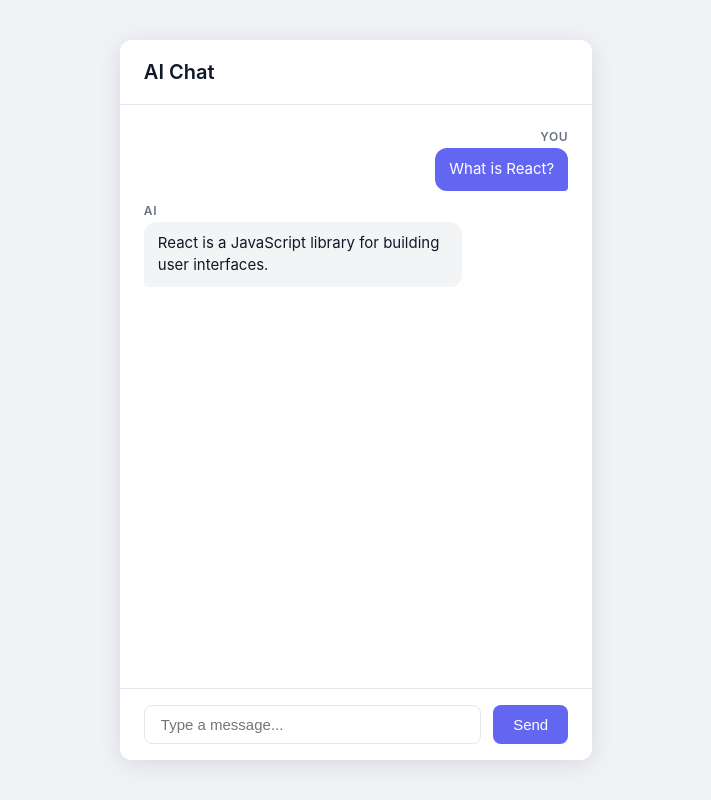
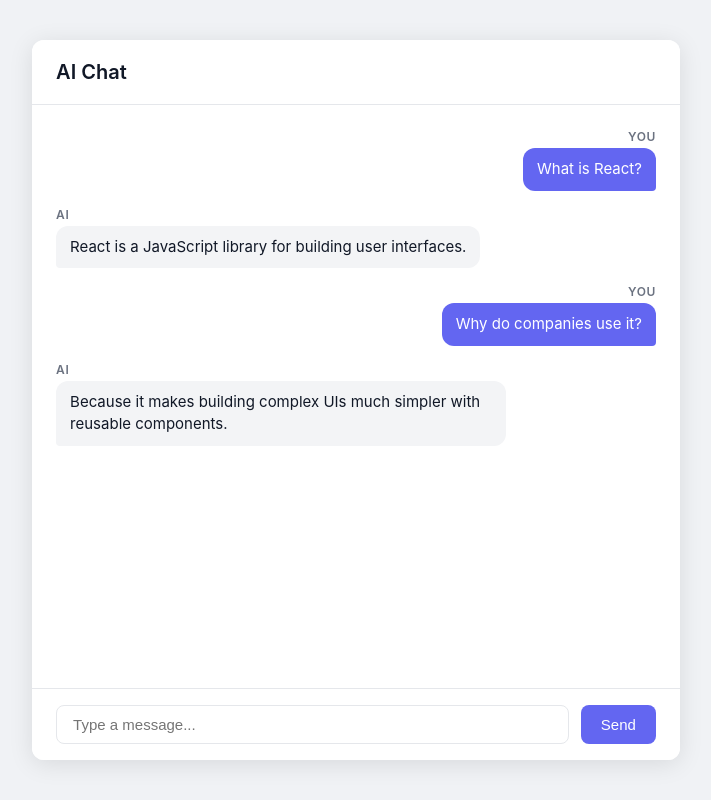
Before and after one commit to uzairha/ai-chat-app, a React (Vite) app in the folder ai-chat-app/client/: page / in a window 1280 px wide. Shown: the whole page, without its empty margins (284-995 px from the left). Built offline with nearby package versions, Linux system fonts and the light colour scheme.

Commit message:
Chunk 4: ChatWindow component and list rendering

```diff
--- a/ai-chat-app/client/src/App.css
+++ b/ai-chat-app/client/src/App.css
@@ -35,22 +35,6 @@
   font-size: 20px;
   font-weight: 600;
   color: #111827;
-}
-
-.chat-window {
-  flex: 1;
-  overflow-y: auto;
-  padding: 24px;
-  display: flex;
-  flex-direction: column;
-  gap: 12px;
-}
-
-.placeholder {
-  color: #9ca3af;
-  text-align: center;
-  margin-top: auto;
-  margin-bottom: auto;
 }
 
 .input-bar {
--- a/ai-chat-app/client/src/App.jsx
+++ b/ai-chat-app/client/src/App.jsx
@@ -1,5 +1,12 @@
 import './App.css'
-import Message from './components/Message'
+import ChatWindow from './components/ChatWindow'
+
+const testMessages = [
+  { role: 'user', content: 'What is React?' },
+  { role: 'assistant', content: 'React is a JavaScript library for building user interfaces.' },
+  { role: 'user', content: 'Why do companies use it?' },
+  { role: 'assistant', content: 'Because it makes building complex UIs much simpler with reusable components.' },
+]
 
 function App() {
   return (
@@ -8,10 +15,7 @@
         <h1>AI Chat</h1>
       </header>
 
-      <main className="chat-window">
-        <Message role="user" content="What is React?" />
-        <Message role="assistant" content="React is a JavaScript library for building user interfaces." />
-      </main>
+      <ChatWindow messages={testMessages} />
 
       <footer className="input-bar">
         <input type="text" placeholder="Type a message..." />
--- /dev/null
+++ b/ai-chat-app/client/src/components/ChatWindow.css
@@ -0,0 +1,15 @@
+.chat-window {
+  flex: 1;
+  overflow-y: auto;
+  padding: 24px;
+  display: flex;
+  flex-direction: column;
+  gap: 16px;
+}
+
+.empty-state {
+  color: #9ca3af;
+  text-align: center;
+  margin: auto;
+  font-size: 15px;
+}
--- /dev/null
+++ b/ai-chat-app/client/src/components/ChatWindow.jsx
@@ -0,0 +1,18 @@
+import Message from './Message'
+import './ChatWindow.css'
+
+function ChatWindow({ messages }) {
+  return (
+    <div className="chat-window">
+      {messages.length === 0 ? (
+        <p className="empty-state">Send a message to start chatting.</p>
+      ) : (
+        messages.map((msg, index) => (
+          <Message key={index} role={msg.role} content={msg.content} />
+        ))
+      )}
+    </div>
+  )
+}
+
+export default ChatWindow
```
